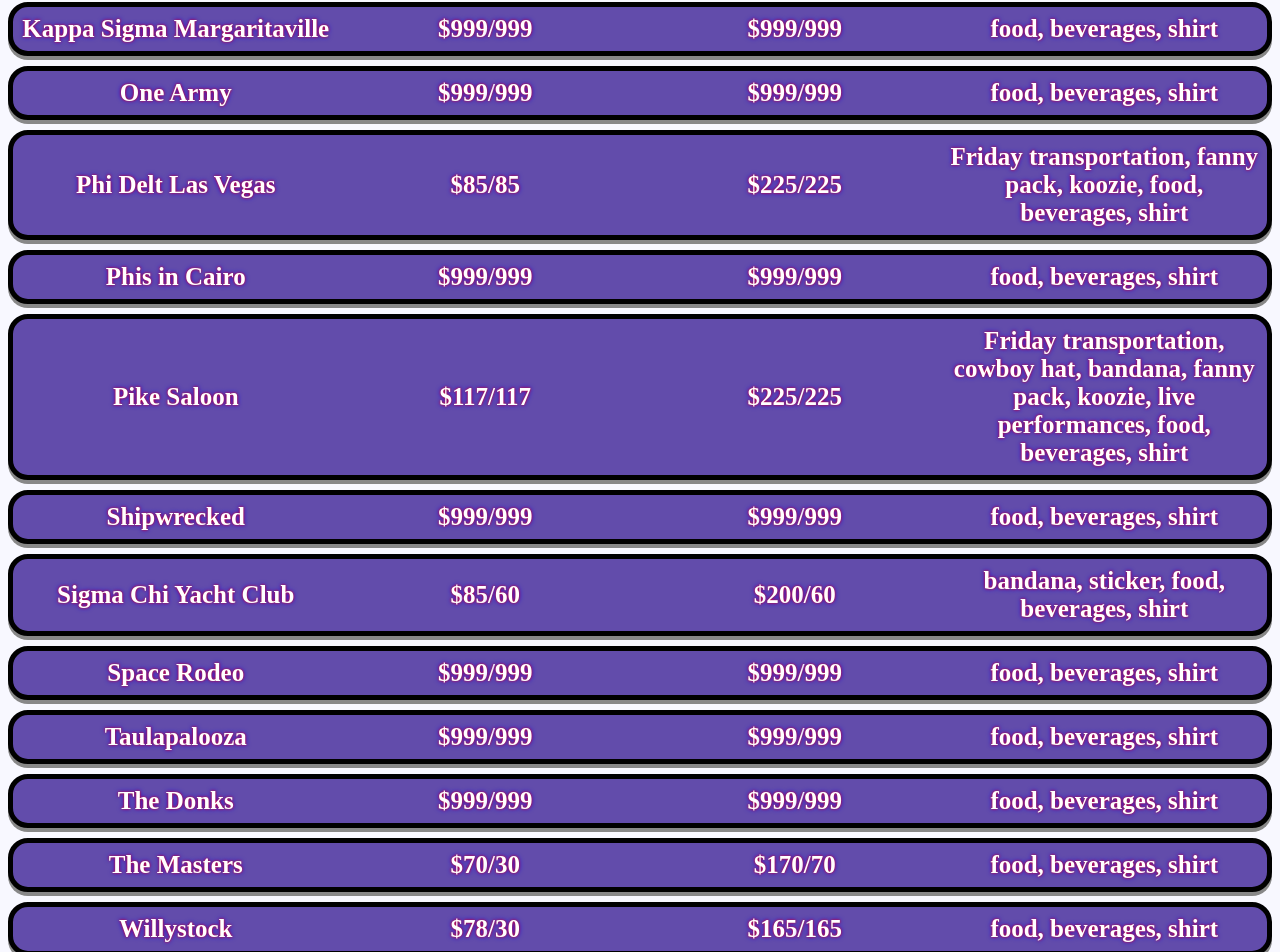
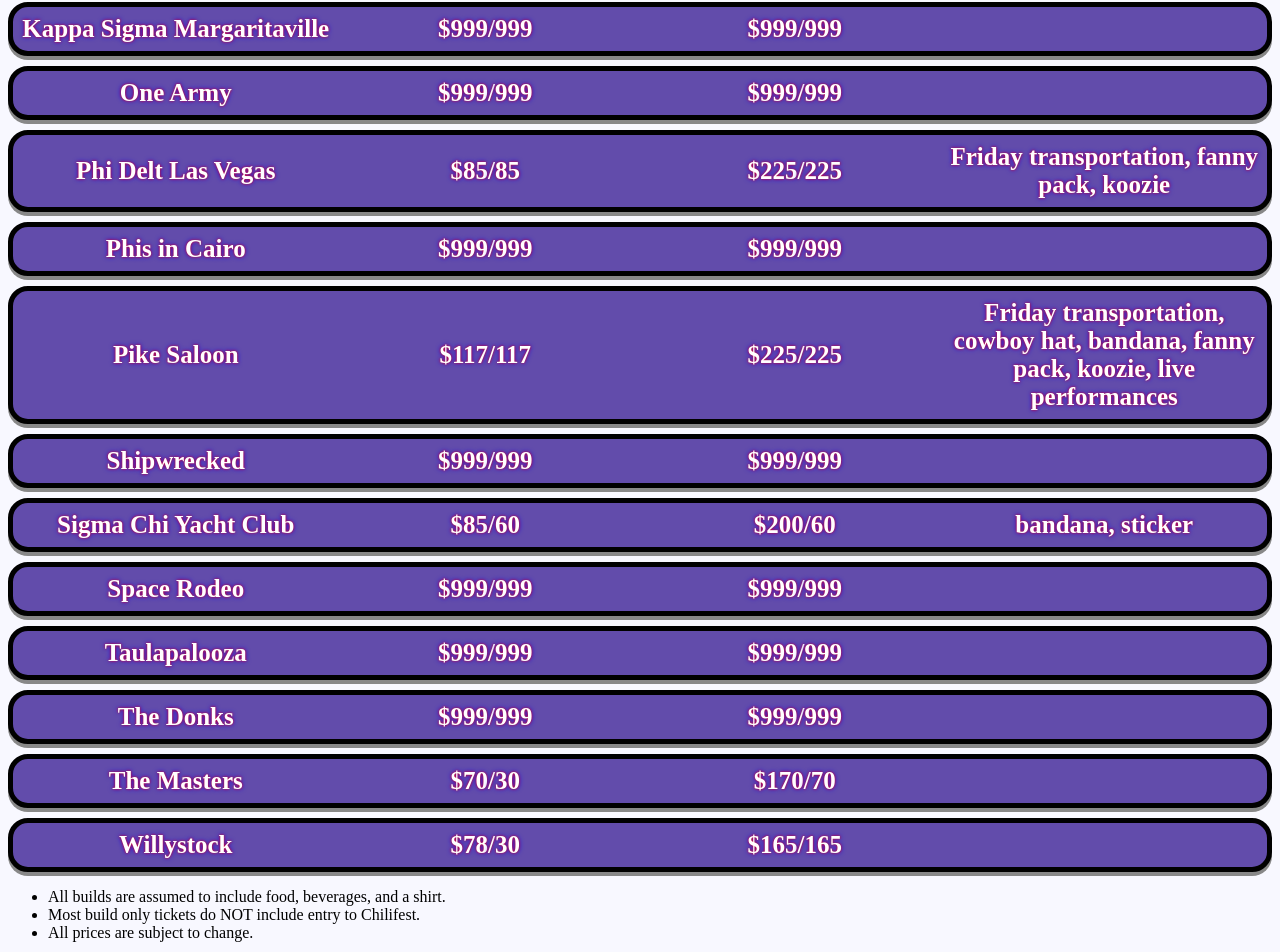
Before and after one commit to andrewlin27/chilifest-builds, a React (Create React App) app: page /prices in a window 1280 px wide. Shown: the part 722-1674 px from the top of the page. Built offline with nearby package versions, Linux system fonts and the light colour scheme.

Commit message:
add ons and ul

```diff
--- a/src/App.js
+++ b/src/App.js
@@ -36,7 +36,7 @@ function App() {
               inaccuracies, changes, or discrepancies made by the participating organizations.
               </p>
               <p>
-                For inquiries regarding any aspects of this website, please contact [Contact Info].
+                For inquiries regarding any aspects of this website, please contact chilifestbuilds@gmail.com.
               </p>
               <p>
                 Last updated 12/27/2023
--- a/src/buildData.js
+++ b/src/buildData.js
@@ -22,7 +22,7 @@ export default [
         girls: 85,
         guysBuild: 225,
         girlsBuild: 85,
-        included: "Friday transportation, fanny pack, koozie, food, beverages, shirt",
+        included: "Friday transportation, fanny pack, koozie",
         tshirt: "phideltShirt.png",
         org: "Phi Delt",
         contact: "@aggiephidelt"
@@ -36,7 +36,7 @@ export default [
         girls: 70,
         guysBuild: 70,
         girlsBuild: 30,
-        included: "food, beverages, shirt",
+        included: "",
         tshirt: "shirtSoon.jpg",
         org: "Gents/Suits",
         contact: "email@gmail.com"
@@ -50,7 +50,7 @@ export default [
         girls: 85,
         guysBuild: 60,
         girlsBuild: 60,
-        included: "bandana, sticker, food, beverages, shirt",
+        included: "bandana, sticker",
         tshirt: "sigmachiShirt.png",
         org: "Sigma Chi",
         contact: "@tamusigmachi"
@@ -64,7 +64,7 @@ export default [
         girls: 117,
         guysBuild: 225,
         girlsBuild: 117,
-        included: "Friday transportation, cowboy hat, bandana, fanny pack, koozie, live performances, food, beverages, shirt",
+        included: "Friday transportation, cowboy hat, bandana, fanny pack, koozie, live performances",
         tshirt: "pikeShirt.png",
         org: "Pike",
         contact: "Brady Hughes (719) 375-4994"
@@ -78,7 +78,7 @@ export default [
         girls: 999,
         guysBuild: 999,
         girlsBuild: 999,
-        included: "food, beverages, shirt",
+        included: "",
         tshirt: "shirtSoon.jpg",
         org: "Delt",
         contact: "@instagram"
@@ -92,7 +92,7 @@ export default [
         girls: 999,
         guysBuild: 999,
         girlsBuild: 999,
-        included: "food, beverages, shirt",
+        included: "",
         tshirt: "shirtSoon.jpg",
         org: "Kappa Sig",
         contact: "@instagram"
@@ -106,7 +106,7 @@ export default [
         girls: 999,
         guysBuild: 999,
         girlsBuild: 999,
-        included: "food, beverages, shirt",
+        included: "",
         tshirt: "shirtSoon.jpg",
         org: "Beta",
         contact: "@instagram"
@@ -120,7 +120,7 @@ export default [
         girls: 78,
         guysBuild: 165,
         girlsBuild: 30,
-        included: "food, beverages, shirt",
+        included: "",
         tshirt: "shirtSoon.jpg",
         org: "Centuries",
         contact: "email@gmail.com"
@@ -134,7 +134,7 @@ export default [
         girls: 75,
         guysBuild: 70,
         girlsBuild: 40,
-        included: "shirt",
+        included: "",
         tshirt: "shirtSoon.jpg",
         org: "AMA",
         contact: "email@gmail.com"
@@ -148,7 +148,7 @@ export default [
         girls: 999,
         guysBuild: 999,
         girlsBuild: 999,
-        included: "food, beverages, shirt",
+        included: "",
         tshirt: "shirtSoon.jpg",
         org: "Sig Ep",
         contact: "email@gmail.com"
@@ -162,7 +162,7 @@ export default [
         girls: 999,
         guysBuild: 999,
         girlsBuild: 999,
-        included: "food, beverages, shirt",
+        included: "",
         tshirt: "shirtSoon.jpg",
         org: "Alpha Sig/Delta Sig/Phi Psi",
         contact: "email@gmail.com"
@@ -176,7 +176,7 @@ export default [
         girls: 999,
         guysBuild: 999,
         girlsBuild: 999,
-        included: "food, beverages, shirt",
+        included: "",
         tshirt: "shirtSoon.jpg",
         org: "Ol' Ags",
         contact: "email@gmail.com"
@@ -190,7 +190,7 @@ export default [
         girls: 999,
         guysBuild: 999,
         girlsBuild: 999,
-        included: "food, beverages, shirt",
+        included: "",
         tshirt: "shirtSoon.jpg",
         org: "ATO/TKE",
         contact: "email@gmail.com"
@@ -204,7 +204,7 @@ export default [
         girls: 999,
         guysBuild: 999,
         girlsBuild: 999,
-        included: "food, beverages, shirt",
+        included: "",
         tshirt: "shirtSoon.jpg",
         org: "SAE",
         contact: "email@gmail.com"
@@ -218,7 +218,7 @@ export default [
         girls: 999,
         guysBuild: 999,
         girlsBuild: 999,
-        included: "food, beverages, shirt",
+        included: "",
         tshirt: "shirtSoon.jpg",
         org: "Fiji",
         contact: "email@gmail.com"
@@ -232,7 +232,7 @@ export default [
         girls: 70,
         guysBuild: 70,
         girlsBuild: 30,
-        included: "food, beverages, shirt",
+        included: "",
         tshirt: "shirtSoon.jpg",
         org: "Paradigm/ABB",
         contact: "jakeseal05@gmail.com"
@@ -246,7 +246,7 @@ export default [
         girls: 999,
         guysBuild: 999,
         girlsBuild: 999,
-        included: "food, beverages, shirt",
+        included: "",
         tshirt: "shirtSoon.jpg",
         org: "One Army",
         contact: "email@gmail.com"
--- a/src/components/Contacts.js
+++ b/src/components/Contacts.js
@@ -32,6 +32,8 @@ const Contacts = () => {
 
   return (
     <div>
+      <h1 id='title'>Contacts</h1>
+
       <div className='sort'>
         <label htmlFor="sortDropdown">Sort By: </label>
         <select id="sortDropdown" value={selectedValue} onChange={handleDropdownChange}>
@@ -40,8 +42,6 @@ const Contacts = () => {
           <option value="contact">Contact</option>
         </select>
       </div>
-
-      <h1 id='title'>Contacts</h1>
 
       <div className="price-entry-titles">
         <div className="entry-item-title">Name</div>
--- a/src/components/Prices.js
+++ b/src/components/Prices.js
@@ -36,6 +36,8 @@ const Prices = () => {
 
   return (
     <div>
+      <h1 id='title'>Prices</h1>
+
       <div className='sort'>
         <label htmlFor="sortDropdown">Sort By: </label>
         <select id="sortDropdown" value={selectedValue} onChange={handleDropdownChange}>
@@ -47,13 +49,11 @@ const Prices = () => {
         </select>
       </div>
 
-      <h1 id='title'>Prices</h1>
-
       <div className="price-entry-titles">
         <div className="entry-item-title">Name</div>
         <div className="entry-item-title">Girls Full/Build Only</div>
         <div className="entry-item-title">Guys Full/Build Only</div>
-        <div className="entry-item-title">Included</div>
+        <div className="entry-item-title">Add-ons</div>
       </div>
 
       <div>
@@ -61,6 +61,14 @@ const Prices = () => {
           return <PriceEntry key={item.id} {...item}/>
         })}
       </div>
+
+      <div className='sort'>
+        <ul >
+          <li>All builds are assumed to include food, beverages, and a shirt.</li>
+          <li>Most build only tickets do NOT include entry to Chilifest.</li>
+          <li>All prices are subject to change. </li>
+        </ul>
+      </div>
     </div>
   )
 }
```
